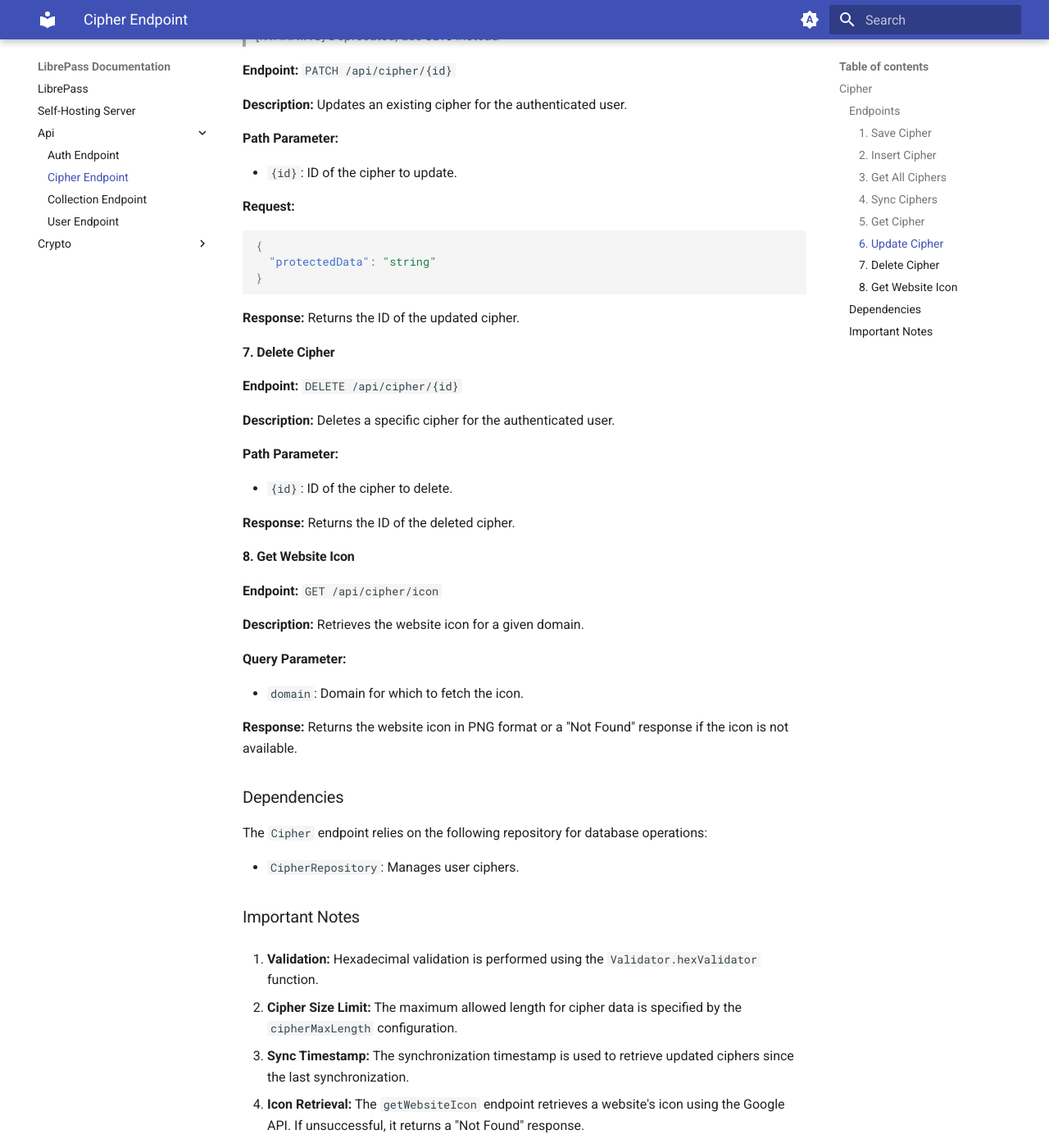
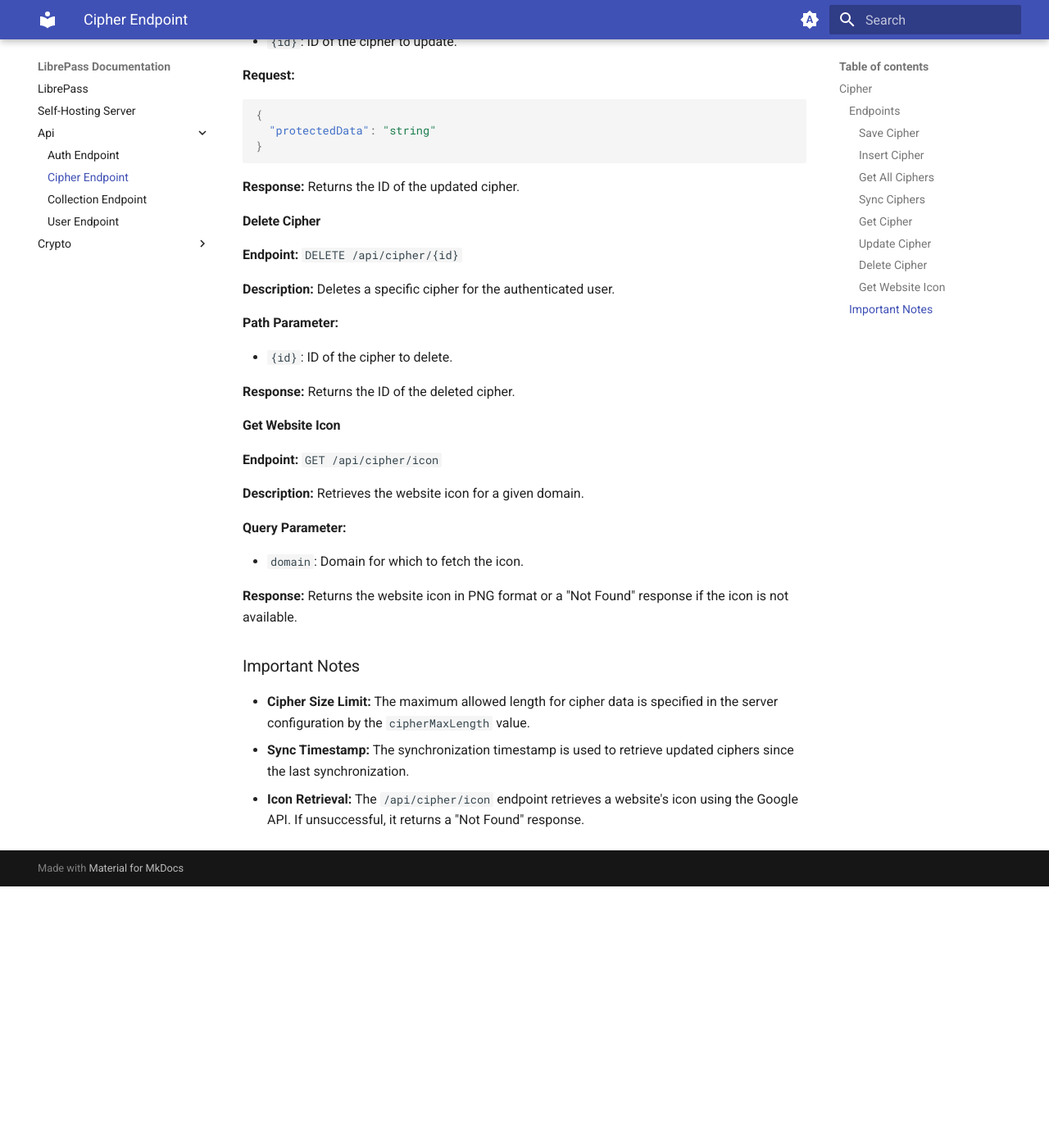
Before and after one commit to LibrePass/LibrePass-Docs, an MkDocs documentation site: the page built from docs/api/cipher.md, in a window 1280 px wide and 1400 px high, scrolled down 1811 px. Shown: the whole window at 82% size. Built offline with MkDocs 1.6.1 and Material for MkDocs 9.7.7, drawn with Linux system fonts in a browser that asks for light colours; after the commit the page ends 2892 px from its top, so only the background shows below that; some of the changed text lies outside the part shown.

Commit message:
Refactor cipher endpoint docs and fix requests body in it

````diff
--- a/docs/api/cipher.md
+++ b/docs/api/cipher.md
@@ -6,45 +6,31 @@ The `Cipher` endpoint handles operations related to user ciphers in the LibrePas
 
 ### Endpoints
 
-#### 1. Save Cipher
+#### Save Cipher
 
 **Endpoint:** `PUT /api/cipher`
 
 **Description:** Inserts or updates cipher for the authenticated user.
 
-**Request:**
-
-```json
-{
-  "protectedData": "string",
-  "owner": "string"
-}
-```
+**Request:** The [Encrypted Cipher](../crypto/cipher.md#encrypted-cipher-in-json-format).
 
 **Response:** Returns the ID of the cipher.
 
-#### 2. Insert Cipher
+#### Insert Cipher
 
-!!! warning
-    Deprecated, use [save](#1-save-cipher) instead
+!!!warning
+    Deprecated, use [save](#save-cipher) instead
 
 
 **Endpoint:** `PUT /api/cipher`
 
 **Description:** Inserts a new cipher for the authenticated user.
 
-**Request:**
-
-```json
-{
-  "protectedData": "string",
-  "owner": "string"
-}
-```
+**Request:** The [Encrypted Cipher](../crypto/cipher.md#encrypted-cipher-in-json-format).
 
 **Response:** Returns the ID of the newly created cipher.
 
-#### 3. Get All Ciphers
+#### Get All Ciphers
 
 **Endpoint:** `GET /api/cipher`
 
@@ -52,7 +38,7 @@ The `Cipher` endpoint handles operations related to user ciphers in the LibrePas
 
 **Response:** Returns an array of encrypted ciphers.
 
-#### 4. Sync Ciphers
+#### Sync Ciphers
 
 **Endpoint:** `GET /api/cipher/sync`
 
@@ -64,7 +50,7 @@ The `Cipher` endpoint handles operations related to user ciphers in the LibrePas
 
 **Response:** Returns a `SyncResponse` object containing updated cipher IDs and encrypted ciphers.
 
-#### 5. Get Cipher
+#### Get Cipher
 
 **Endpoint:** `GET /api/cipher/{id}`
 
@@ -74,12 +60,13 @@ The `Cipher` endpoint handles operations related to user ciphers in the LibrePas
 
 - `{id}`: ID of the cipher to retrieve.
 
-**Response:** Returns the encrypted details of the specified cipher.
+**Response:** Returns the [Encrypted Cipher](../crypto/cipher.md#encrypted-cipher-in-json-format).
 
-#### 6. Update Cipher
+#### Update Cipher
 
-> [!WARNING]
-> Deprecated, use [save](#1-save-cipher) instead
+!!!warning
+    Deprecated, use [save](#save-cipher) instead
+
 
 **Endpoint:** `PATCH /api/cipher/{id}`
 
@@ -99,7 +86,7 @@ The `Cipher` endpoint handles operations related to user ciphers in the LibrePas
 
 **Response:** Returns the ID of the updated cipher.
 
-#### 7. Delete Cipher
+#### Delete Cipher
 
 **Endpoint:** `DELETE /api/cipher/{id}`
 
@@ -111,7 +98,7 @@ The `Cipher` endpoint handles operations related to user ciphers in the LibrePas
 
 **Response:** Returns the ID of the deleted cipher.
 
-#### 8. Get Website Icon
+#### Get Website Icon
 
 **Endpoint:** `GET /api/cipher/icon`
 
@@ -123,18 +110,8 @@ The `Cipher` endpoint handles operations related to user ciphers in the LibrePas
 
 **Response:** Returns the website icon in PNG format or a "Not Found" response if the icon is not available.
 
-### Dependencies
-
-The `Cipher` endpoint relies on the following repository for database operations:
-
-- `CipherRepository`: Manages user ciphers.
-
 ### Important Notes
 
-1. **Validation:** Hexadecimal validation is performed using the `Validator.hexValidator` function.
-
-2. **Cipher Size Limit:** The maximum allowed length for cipher data is specified by the `cipherMaxLength` configuration.
-
-3. **Sync Timestamp:** The synchronization timestamp is used to retrieve updated ciphers since the last synchronization.
-
-4. **Icon Retrieval:** The `getWebsiteIcon` endpoint retrieves a website's icon using the Google API. If unsuccessful, it returns a "Not Found" response.
+- **Cipher Size Limit:** The maximum allowed length for cipher data is specified in the server configuration by the `cipherMaxLength` value.
+- **Sync Timestamp:** The synchronization timestamp is used to retrieve updated ciphers since the last synchronization.
+- **Icon Retrieval:** The `/api/cipher/icon` endpoint retrieves a website's icon using the Google API. If unsuccessful, it returns a "Not Found" response.
````
